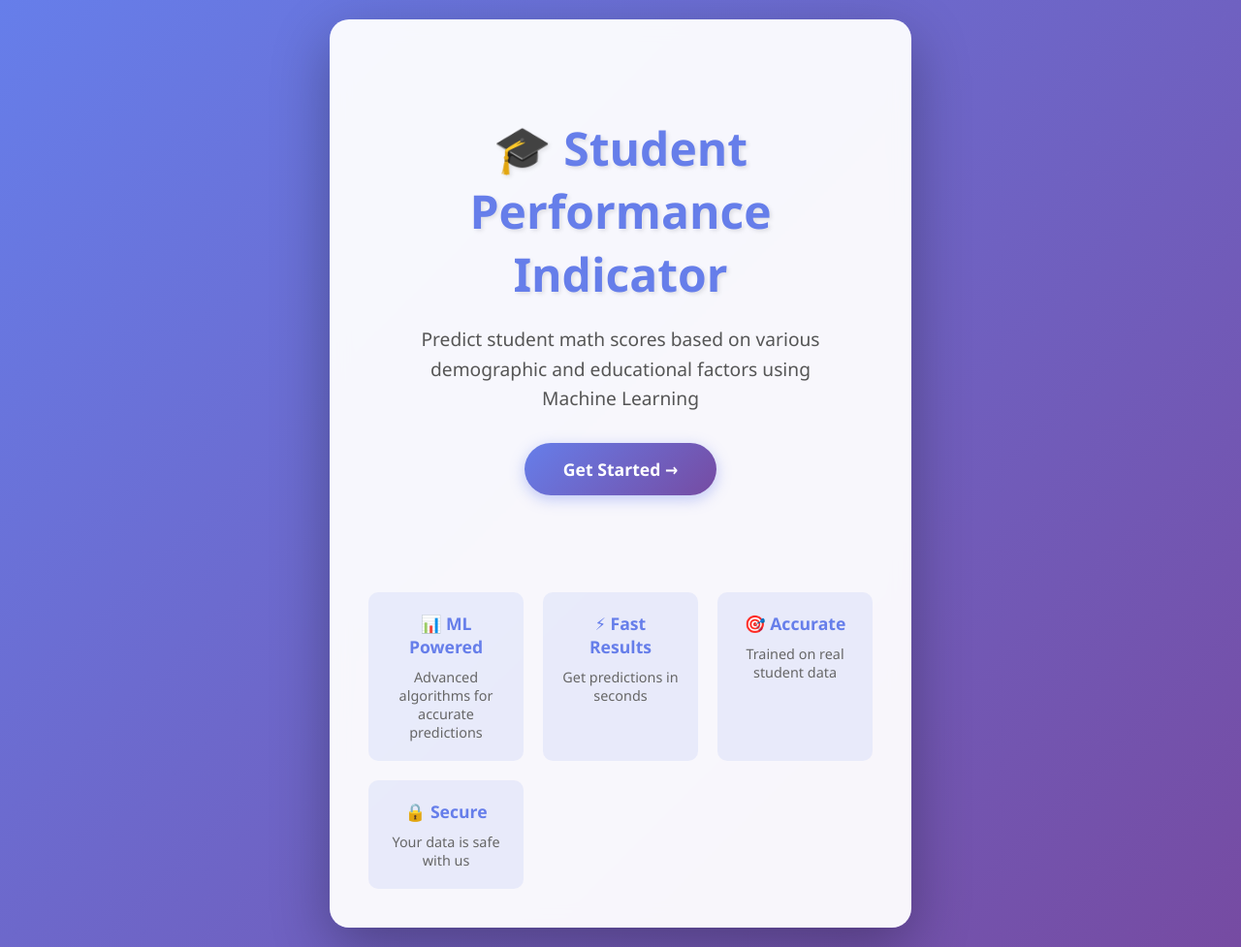
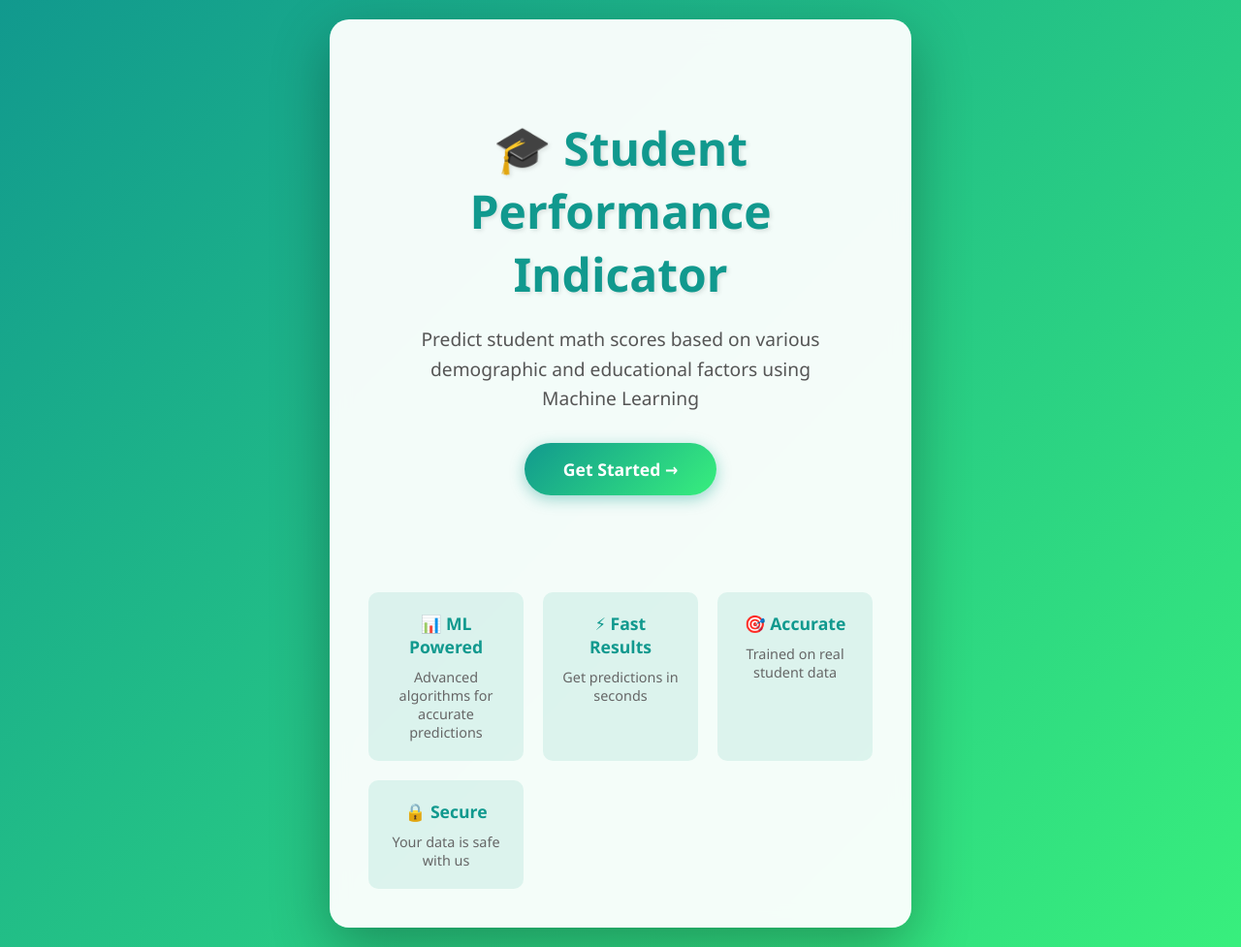
Before and after one commit to damintha01/student_performace_indicator_ML, a Flask app: page / in a window 1280 px wide. Shown: the whole page at 97% size. Run offline with Flask 3, Linux system fonts and the light colour scheme.

Commit message:
Update color scheme: change background and text colors to a cohesive green gradient for improved aesthetics

```diff
--- a/static/css/style.css
+++ b/static/css/style.css
@@ -6,7 +6,7 @@
 
 body {
     font-family: 'Segoe UI', Tahoma, Geneva, Verdana, sans-serif;
-    background: linear-gradient(135deg, #667eea 0%, #764ba2 100%);
+    background: linear-gradient(135deg, #11998e 0%, #38ef7d 100%);
     min-height: 100vh;
     display: flex;
     justify-content: center;
@@ -30,7 +30,7 @@ body {
 }
 
 .header h1 {
-    color: #667eea;
+    color: #11998e;
     font-size: 2.2rem;
     font-weight: 700;
     margin-bottom: 10px;
@@ -67,9 +67,9 @@ body {
 
 .form-control:focus {
     outline: none;
-    border-color: #667eea;
+    border-color: #11998e;
     background-color: #fff;
-    box-shadow: 0 0 0 3px rgba(102, 126, 234, 0.1);
+    box-shadow: 0 0 0 3px rgba(17, 153, 142, 0.1);
 }
 
 .form-control::placeholder {
@@ -89,7 +89,7 @@ select.form-control {
 .btn-primary {
     width: 100%;
     padding: 15px;
-    background: linear-gradient(135deg, #667eea 0%, #764ba2 100%);
+    background: linear-gradient(135deg, #11998e 0%, #38ef7d 100%);
     color: white;
     border: none;
     border-radius: 10px;
@@ -97,12 +97,12 @@ select.form-control {
     font-weight: 600;
     cursor: pointer;
     transition: all 0.3s ease;
-    box-shadow: 0 4px 15px rgba(102, 126, 234, 0.4);
+    box-shadow: 0 4px 15px rgba(17, 153, 142, 0.4);
 }
 
 .btn-primary:hover {
     transform: translateY(-2px);
-    box-shadow: 0 6px 20px rgba(102, 126, 234, 0.6);
+    box-shadow: 0 6px 20px rgba(17, 153, 142, 0.6);
 }
 
 .btn-primary:active {
@@ -112,7 +112,7 @@ select.form-control {
 .result-box {
     margin-top: 30px;
     padding: 20px;
-    background: linear-gradient(135deg, #f093fb 0%, #f5576c 100%);
+    background: linear-gradient(135deg, #11998e 0%, #38ef7d 100%);
     border-radius: 10px;
     text-align: center;
     animation: fadeIn 0.5s ease-in;
@@ -143,7 +143,7 @@ select.form-control {
 
 .hero-section h1 {
     font-size: 3rem;
-    color: #667eea;
+    color: #11998e;
     margin-bottom: 20px;
     text-shadow: 2px 2px 4px rgba(0, 0, 0, 0.1);
 }
@@ -158,19 +158,19 @@ select.form-control {
 .btn-start {
     display: inline-block;
     padding: 15px 40px;
-    background: linear-gradient(135deg, #667eea 0%, #764ba2 100%);
+    background: linear-gradient(135deg, #11998e 0%, #38ef7d 100%);
     color: white;
     text-decoration: none;
     border-radius: 50px;
     font-size: 1.1rem;
     font-weight: 600;
     transition: all 0.3s ease;
-    box-shadow: 0 4px 15px rgba(102, 126, 234, 0.4);
+    box-shadow: 0 4px 15px rgba(17, 153, 142, 0.4);
 }
 
 .btn-start:hover {
     transform: translateY(-2px);
-    box-shadow: 0 6px 20px rgba(102, 126, 234, 0.6);
+    box-shadow: 0 6px 20px rgba(17, 153, 142, 0.6);
 }
 
 .features {
@@ -182,18 +182,18 @@ select.form-control {
 
 .feature-item {
     padding: 20px;
-    background: rgba(102, 126, 234, 0.1);
+    background: rgba(17, 153, 142, 0.1);
     border-radius: 10px;
     transition: all 0.3s ease;
 }
 
 .feature-item:hover {
-    background: rgba(102, 126, 234, 0.2);
+    background: rgba(17, 153, 142, 0.2);
     transform: translateY(-5px);
 }
 
 .feature-item h3 {
-    color: #667eea;
+    color: #11998e;
     font-size: 1.1rem;
     margin-bottom: 10px;
 }
```
